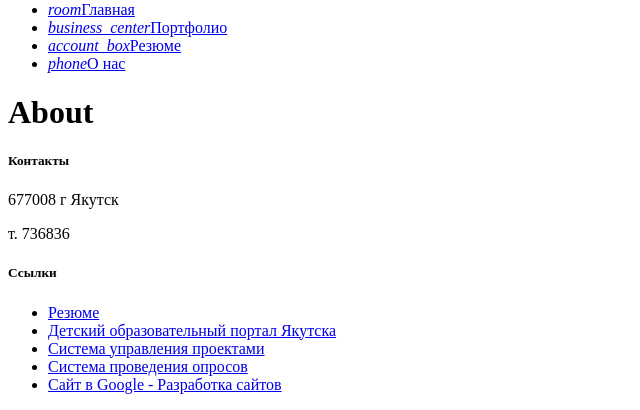
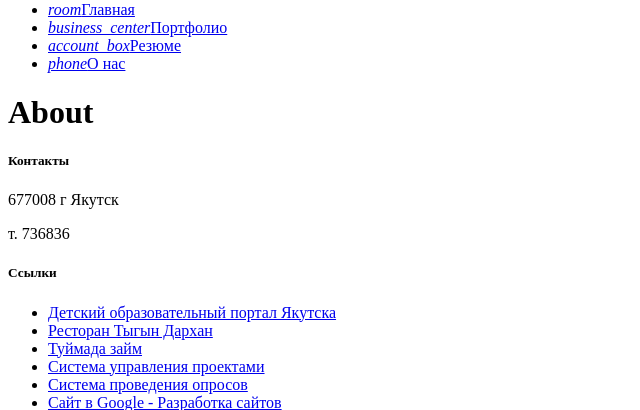
Before and after one commit to uraankhayayaal/ityakutia.ru, a Yii app: template frontend/views/site/about.php in a window 1280 px wide. Shown: the part 925-1335 px from the top of the page, without its empty margins (0-640 px from the left). Run offline with PHP 8.4 and a stand-in for Yii, Linux system fonts and the light colour scheme; the template is opened without the code that fills it, so the values that code supplies are empty; some libraries are stand-ins or nearby versions.

Commit message:
added links

```diff
--- a/frontend/views/layouts/_footer.php
+++ b/frontend/views/layouts/_footer.php
@@ -15,8 +15,9 @@
             <div class="col l4 offset-l2 s12">
               <h5 class="white-text">Ссылки</h5>
               <ul>
-                <li><a target="_blank" class="grey-text text-lighten-3" href="http://resume.admin14.ru">Резюме</a></li>
                 <li><a target="_blank" class="grey-text text-lighten-3" href="http://2children.ru">Детский образовательный портал Якутска</a></li>
+                <li><a target="_blank" class="grey-text text-lighten-3" href="http://tygyndarhanrest.ru/">Ресторан Тыгын Дархан</a></li>
+                <li><a target="_blank" class="grey-text text-lighten-3" href="http://tuymaadazaim.ru/">Туймада займ</a></li>
                 <li><a target="_blank" class="grey-text text-lighten-3" href="http://pmp.admin14.ru">Система управления проектами</a></li>
                 <li><a target="_blank" class="grey-text text-lighten-3" href="http://vote.admin14.ru">Система проведения опросов</a></li>
                 <li><a target="_blank" class="grey-text text-lighten-3" href="http://admin14.business.site/">Сайт в Google - Разработка сайтов</a></li>
```
